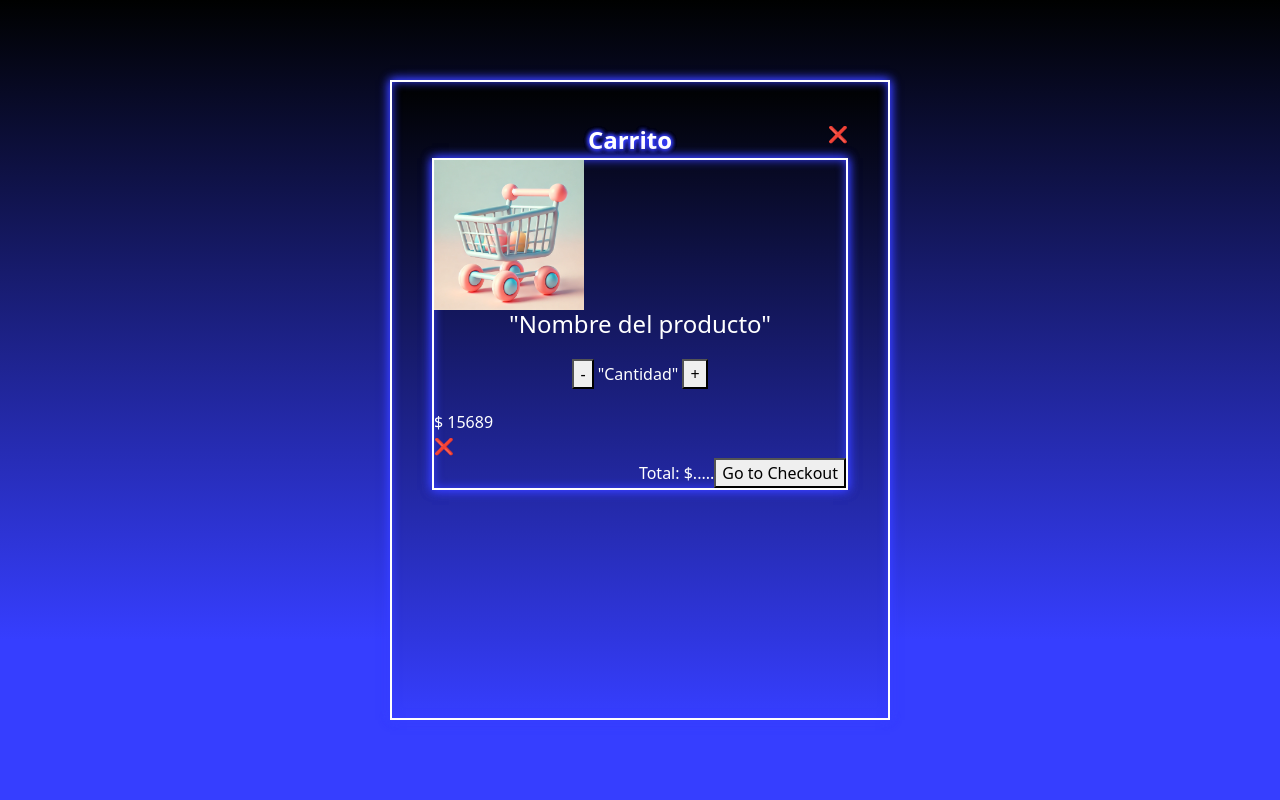
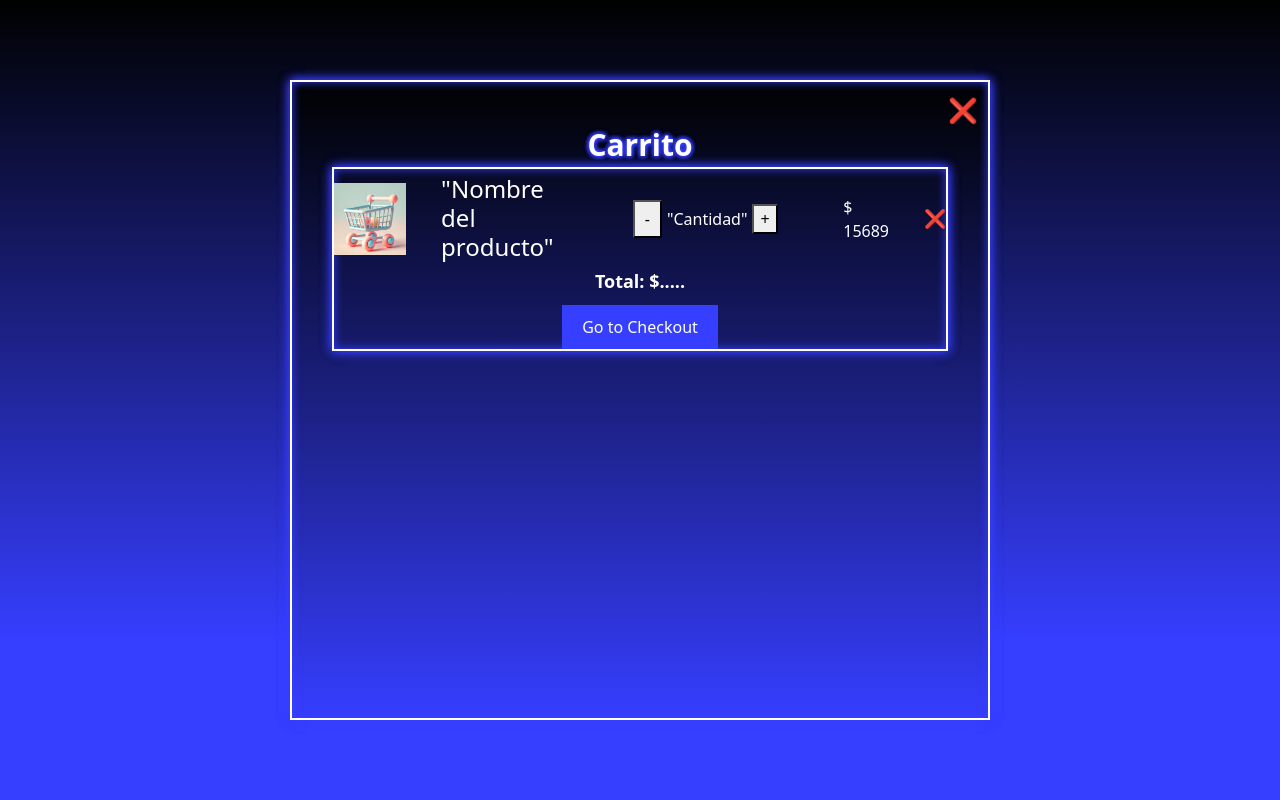
Before and after one commit to renzoarredondo1988/Ecommerce_web, a Django app: page /carrito/ in a window 1280 px wide. Run offline with Django 5.2, Linux system fonts and the light colour scheme.

Commit message:
Terminando con el carrito y el carrito de super

```diff
--- a/ecommerce/Carrito/static/carrito/css/carrito.css
+++ b/ecommerce/Carrito/static/carrito/css/carrito.css
@@ -60,11 +29,11 @@ fuente: ROBOTO */
     background-attachment: fixed;
     box-shadow: 0px 3px 6px #00000029;
     padding: 40px;
-    position: absolute;
+    position: fixed;
     top: 50%;
     left: 50%;
     transform: translate(-50%, -50%);
-    max-width: 500px;
+    max-width: 700px;
     width: 100%;
     z-index: 1;
     max-height: 80vh;
@@ -80,43 +49,108 @@ fuente: ROBOTO */
 .modal-close{
     float: right;
     cursor: pointer;
+    font-size: 24px;
+    position: absolute;
+    top: 10px;
+    right: 10px;
 }
 
 .modal-title{
-    font-size: 24px;
+    font-size: 30px;
     font-weight: bold;
     margin-bottom: 20px;
     text-align: center;
     color: #fff;
     text-shadow: 0 0 5px #363EFF, 0 0 5px #363EFF, 0 0 5px #363EFF, 0 0 5px #363EFF;
 }
+
 .modal-body{
     color: #fff;
     border: 2px solid #fff;
     box-shadow: inset 0 0 10px #363EFF, 0 0 10px #363EFF, 0 0 10px #363EFF;
 }
-/* FIN MODAL */
+
+.product {
+    display: flex; /* Flexbox para alinear horizontalmente */
+    align-items: center; /* Centrar verticalmente cada elemento */
+    gap: 35px; /* Espacio entre los elementos */
+    flex-wrap: nowrap; /* Previene que los elementos se vayan a otra línea */
+}
+
+.image-container img {
+    width: 100px;
+    height: auto;
+  }
+
 #imagen1{
     justify-content: center; /* Centramos horizontalmente */
     align-items: center; /* Centramos verticalmente */
     max-width: 100%; /*La imagen no será más grande que el ancho de la pantalla
     height: auto; /* Mantiene la proporción de la imagen */
-    display: block; /* Eliminamos el comportamiento inline por defecto de las imágenes */
+    display: inline; /* Eliminamos el comportamiento inline por defecto de las imágenes */
     width: 150px;
     height: auto;
+    justify-content: space-between;
 }
-/* MODAL BODY */
 
 .product-info h4{
+    display: inline;
     text-align: center;
+    flex: 1;
+    margin-right: 10px;
+    margin: 0;
 }
+
 .quantity{
-    /* position: absolute; */
-    /* display: block; */
+    display: inline;
     text-align: center;
     margin: 5%;
+    display: flex;
+    align-items: center;
+    gap: 5px;
 }
+
+.quantity-input {
+    display: inline;
+    font-size: 16px;
+}
+
 .quantity-btn-decrese{
+    display: inline;
     text-align: center;
+    padding: 5px 10px;
+    font-size: 16px;
+    cursor: pointer;
 
 }
+
+.delete-product {
+    display: inline;
+    cursor: pointer;
+    font-size: 18px;
+    color: #FC6E22;
+}
+
+
+/* Price and delete icon styling */
+.modal-footer {
+    display: flex;
+    flex-direction: column; /* Coloca el contenido en una columna */
+    align-items: center; /* Centra horizontalmente los elementos */
+    gap: 10px; /* Espacio entre el total y el botón */
+    padding-top: 10px;
+}
+
+.total-price {
+    font-size: 18px;
+    font-weight: bold;
+}
+
+.btn-primary {
+    background-color: #363EFF;
+    color: white;
+    padding: 10px 20px;
+    border: none;
+    cursor: pointer;
+}
+/* FIN MODAL */
--- a/ecommerce/Carrito/templates/Carrito/carrito.html
+++ b/ecommerce/Carrito/templates/Carrito/carrito.html
@@ -15,11 +15,6 @@
     <title>Carrito</title>
   </head>
   <body>
-    <!-- Cart-btn -->
-    <div class="cart-btn" id="cart-btn">🛒</div>
-    <!-- Cart counter -->
-    <span class="cart-counter" id="cart-counter">0</span>
-
     <!-- modal(carrito por dentro) -->
     <div class="modal-overlay" id="modal-overlay"></div>
     <!-- Es como un background para mostrar la web en segundo plano-->
```
Also changed, not shown: other parts of ecommerce/Carrito/static/carrito/css/carrito.css (+1 -32 lines), ecommerce/Carrito/static/carrito/css/carro-super.css (added, +46 -0 lines), ecommerce/Carrito/static/carrito/js/carrito.js (deleted, +0 -97 lines), ecommerce/Carrito/templates/carro-super.html (added, +31 -0 lines).
